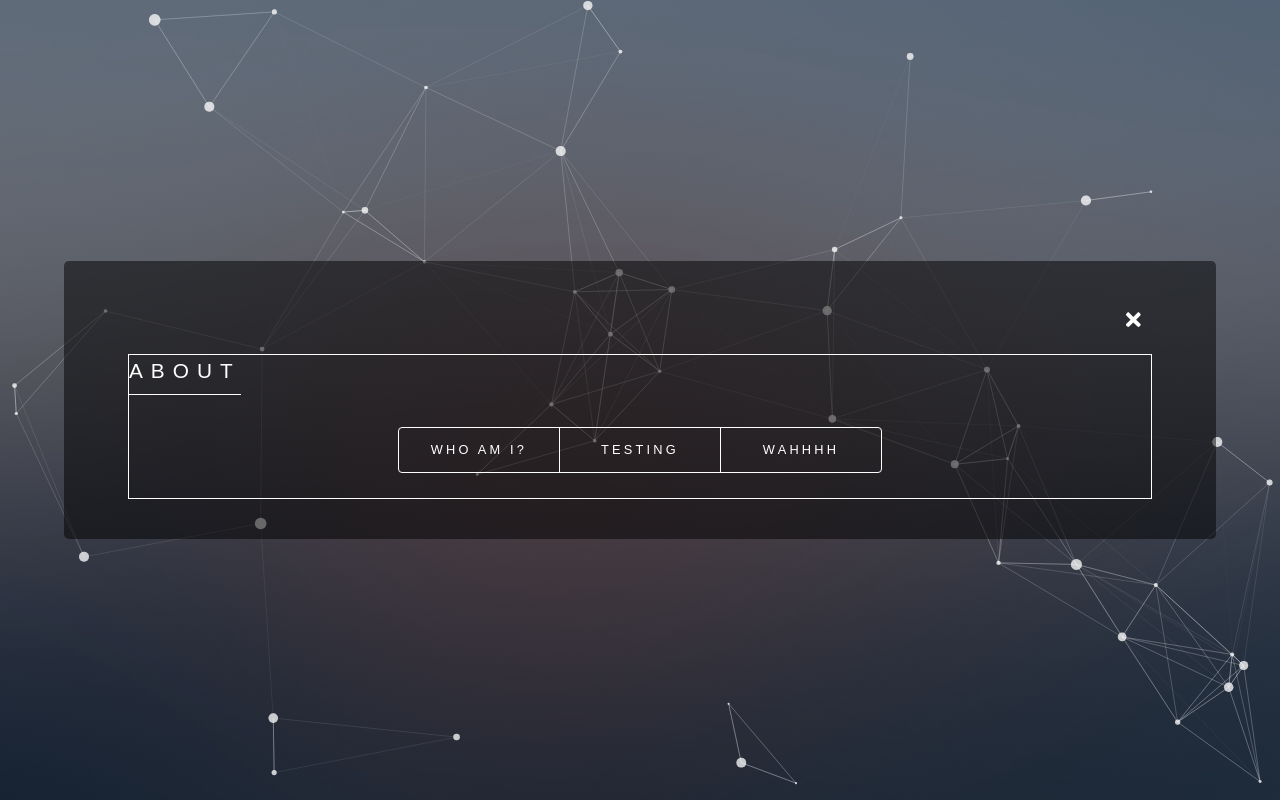
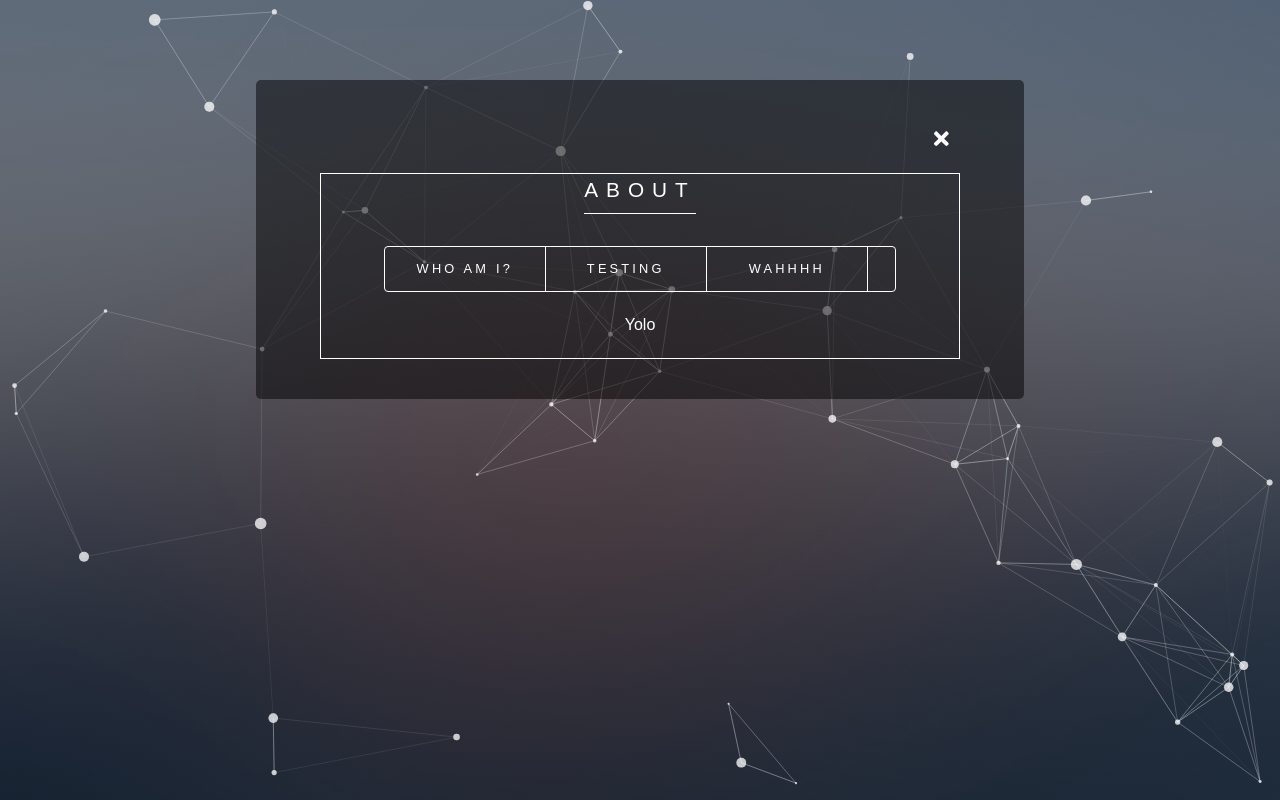
Before and after one commit to edenlim/edenlim_portfolio, a React (Create React App) app: page / in a window 1280 px wide. Both pictures are taken after a click on the element "ABOUT". Built offline with nearby package versions, Linux system fonts and the light colour scheme.

Commit message:
Finished feature

```diff
--- a/src/components/Article.js
+++ b/src/components/Article.js
@@ -23,7 +23,9 @@ class Article extends Component {
   render(){
     const { article } = this.state
     const { exitArticle, topic } = this.props
-    console.log(article)
+    const articleKeys = Object.keys(constants[topic])
+    const renderDefault = articleKeys.length !== 1
+    console.log(articleKeys)
     return(
       <ArticleDiv >
         <div>
@@ -33,16 +35,17 @@ class Article extends Component {
         </div>
         <Body>
           <Title>{topic}</Title>
-          <ArticleNav>
+          {renderDefault && <ArticleNav>
             <ArticleUl>
-              {Object.keys(constants[topic]).length > 1 && Object.keys(constants[topic]).map(articleKey => {
+              {articleKeys.length > 1 && articleKeys.map(articleKey => {
                 return (<ArticleLi onClick={() => this.selectArticle(articleKey)} key={articleKey}>{articleKey}</ArticleLi>)
               })}
             </ArticleUl>
-          </ArticleNav>
+          </ArticleNav>}
           <ArticleBody
             article={article}
             topic={topic}
+            renderDefault={renderDefault}
           />
         </Body>
       </ArticleDiv>
@@ -54,9 +57,11 @@ export default Article
 
 const ArticleDiv = styled.div`
   width: 80vw;
+  max-width: 640px;
   padding: 5vh 5vw;
   background-color: rgba(0,0,0,0.5);
   border-radius: 5px;
+  margin: 10vh 0;
 `
 
 const CloseArticleCircle = styled.div`
@@ -93,7 +98,7 @@ const Title = styled.h1`
   width: -ms-max-content;
   width: max-content;
   padding-bottom: 0.5rem;
-  margin: 0 0 2rem 0;
+  margin: 0 auto 2rem;
 `
 
 const ArticleNav = styled.nav`
@@ -102,13 +107,20 @@ const ArticleNav = styled.nav`
   border: 1px solid white;
   display: inline-flex;
   border-radius: 4px;
+  max-width: 80%;
+  overflow: hidden;
+
 `
 const ArticleUl = styled.ul`
   display: flex;
   flex-direction: row;
-  justify-content: center;
-
-`
+    white-space: nowrap;
+    overflow-x: scroll;
+    overflow-y: hidden;
+    &::-webkit-scrollbar {
+       display: none;
+    }
+ `
 
 const ArticleLi = styled.li`
   cursor: pointer;
--- a/src/components/ArticleBody.js
+++ b/src/components/ArticleBody.js
@@ -2,23 +2,33 @@ import React, { Component } from 'react';
 import { FontAwesomeIcon } from '@fortawesome/react-fontawesome'
 import * as icon from '@fortawesome/free-solid-svg-icons'
 import styled from 'styled-components';
-import '../styles/modal.css'
+import '../styles/articleBody.css'
 import constants from '../constants/constants'
 
 
 class ArticleBody extends Component {
+  constructor(props) {
+    super(props)
+    this.createMarkup = this.createMarkup.bind(this)
+  }
+
+  createMarkup(content){
+    return {__html: content}
+  }
+
   render() {
     // Topic: article: [{}]
-    const { article, topic } = this.props
+    const { article, topic, renderDefault } = this.props
     console.log('hello: ',constants[topic][article])
     return (
       <ArticleContainer>
+        {!article && renderDefault && <div>Yolo</div>}
         {article && constants[topic][article].map((constant) => {
           switch(constant.style){
             case 'title':
               return (<Title>{constant.content}</Title>)
             case 'text':
-              return (<Text>{constant.content}</Text>)
+              return (<Text align={constant.align}>{constant.content}</Text>)
             case 'image':
               return (
                 <div>
@@ -34,8 +44,10 @@ class ArticleBody extends Component {
                   })}
                 </UnorderedList>
               )
+            case 'dangerous':
+              return (<div className='danger' dangerouslySetInnerHTML={this.createMarkup(constant.content)}/>)
             default:
-              return ''
+              return (<div className='danger' dangerouslySetInnerHTML={this.createMarkup(constant.content)}/>)
           }
         })}
       </ArticleContainer>
@@ -65,7 +77,7 @@ const Text = styled.p`
   margin: 1rem;
   letter-spacing: -1px;
   font-weight: lighter;
-  text-align: left;
+  text-align: ${ props => props.align ? props.align : 'left'};
   font-size: 1.15rem;
 `
 
--- a/src/components/Modal.js
+++ b/src/components/Modal.js
@@ -38,6 +38,7 @@ export default Modal
 const ModalContainer = styled.div`
   color: white;
   text-decoration: none;
+  margin-top: 20vh;
 `
 
 const LinkText = styled.a`
--- a/src/constants/constants.js
+++ b/src/constants/constants.js
@@ -1,9 +1,14 @@
 import logo from '../img/bg.jpg'
 
+// title for h1
+// text for p
+// image for img
+// ul-list for ul
+// dangerous for dangerouslySetInnerHTML
 const constants = {
   about: {
     'Who am I?': [{
-      content: 'My name is Eden',
+      content: 'My name is',
       style: 'title'
     },{
       content: 'I code because its cool',
@@ -13,15 +18,27 @@ const constants = {
       style: 'image',
       alt: 'test pic',
       caption: 'test caption'
+    },{
+      content: 'I code because its cool',
+      style: 'text',
+      align: 'center'
+    },{
+      content: ['list 1', 'list 2', 'list 3'],
+      style: 'ul-list'
+      }, {
+        content: 'I code because its cool',
+        style: 'text',
+        align: 'right'
       },{
-        content: 'I code because its cool',
-        style: 'text'
-      },{
-        content: ['list 1', 'list 2', 'list 3'],
-        style: 'ul-list'
-      }],
+      content: '<a>Test</a>',
+      style: 'dangerous'
+    }],
     'Testing': 'hello',
-    'Wahhhh' : 'hello'
+    'Wahhhh' : 'hello',
+    'Testinga': 'hello',
+    'Wahhhha': 'hello',
+    'Testings': 'hello',
+    'Wahhhhs': 'hello'
   },
   work: {
     'Work': 'hi'
--- a/src/containers/App.js
+++ b/src/containers/App.js
@@ -117,11 +117,11 @@ const AppContainer = styled.div`
   display: flex;
   justify-content: center;
   align-items: center;
-  height: 100vh;
+  // height: 100%;
 `
 
 const Overlay = styled.div`
-  height: 100vh;
+  height: 100%;
   width: 100%;
   position: absolute;
   z-index: 1;
--- /dev/null
+++ b/src/styles/articleBody.css
@@ -0,0 +1,10 @@
+.danger a {
+  color: #d5d5d5;
+  border-bottom: 1px dotted #d5d5d5;
+  cursor: pointer;
+  font-style: italic;
+}
+
+.danger a:hover{
+  color: rgb(55, 113, 248);
+}
--- a/src/styles/index.css
+++ b/src/styles/index.css
@@ -24,6 +24,10 @@ time, mark, audio, video {
 	vertical-align: baseline;
 }
 
+html {
+	height: 100%;
+}
+
 body {
 	background: linear-gradient(to bottom, rgba(19, 21, 25, 0.5), rgba(19, 21, 25, 0.5)), url('../img/bg.jpg') no-repeat center center fixed;
   -webkit-background-size: cover;
@@ -31,13 +35,20 @@ body {
   -o-background-size: cover;
 	background-size: cover;
 	font-family: "Source Sans Pro", sans-serif;
+	height: 100%;
+	overflow: scroll;
 }
 
 #tsparticles {
 	position: absolute;
 	width: 100vw;
-	height: 100vh;
+	height: 100%;
 	z-index: -1;
+}
+
+#root, .App {
+	width: 100vw;
+	height: 100%;
 }
 /* HTML5 display-role reset for older browsers */
 article, aside, details, figcaption, figure,
```
